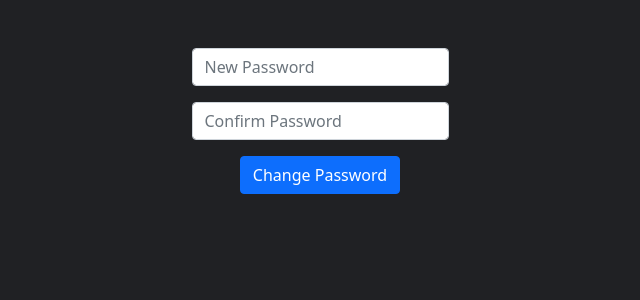
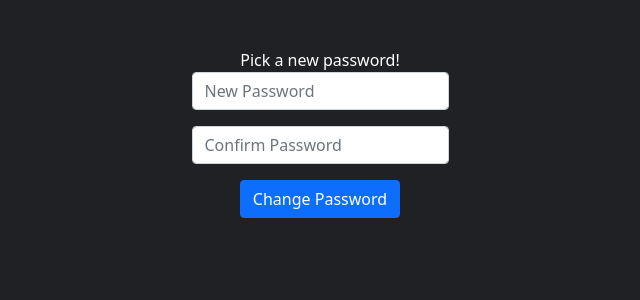
Before and after one commit to alexyin1212/chat50, a Flask app: page /change_password in a window 1280 px wide. Shown: the part 76-376 px from the top of the page, without its empty margins (320-960 px from the left). Run offline with Flask 2, Linux system fonts and the light colour scheme; a user stored in the database is signed in; some libraries are stand-ins or nearby versions.

Commit message:
finished change password

```diff
--- a/templates/change_password.html
+++ b/templates/change_password.html
@@ -6,6 +6,9 @@
 
 {% block main %}
 <!-- 2 inputs to change the password -->
+    <div>
+        Pick a new password!
+    </div>
     <form action="/change_password" method="post">
         <div class="mb-3">
             <input class="form-control mx-auto w-auto" id="new_password" name="new_password" placeholder="New Password" type="password">
--- a/templates/profile.html
+++ b/templates/profile.html
@@ -11,7 +11,7 @@
       <a href="/change_username" type="button" class="btn btn-outline-primary">Change Username</a>
     </div>
     <div>
-      <button type="button" class="btn btn-outline-primary">Change Password</button>
+      <a href="/change_password" type="button" class="btn btn-outline-primary">Change Password</a>
     </div>
     <div class="container">
         <p>Background Color:</p>
```
Also changed, not shown: users.db, 2 other files.
